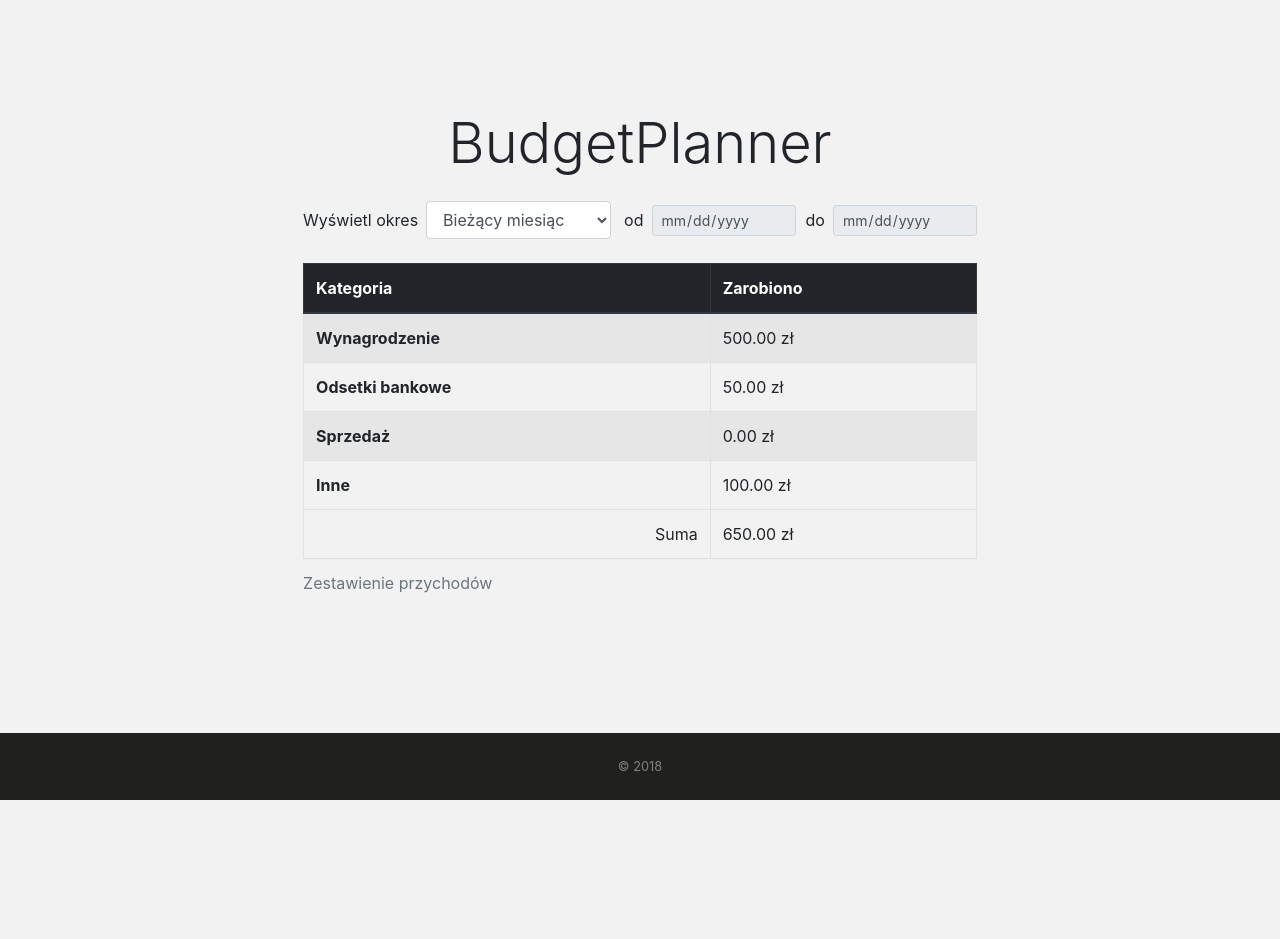
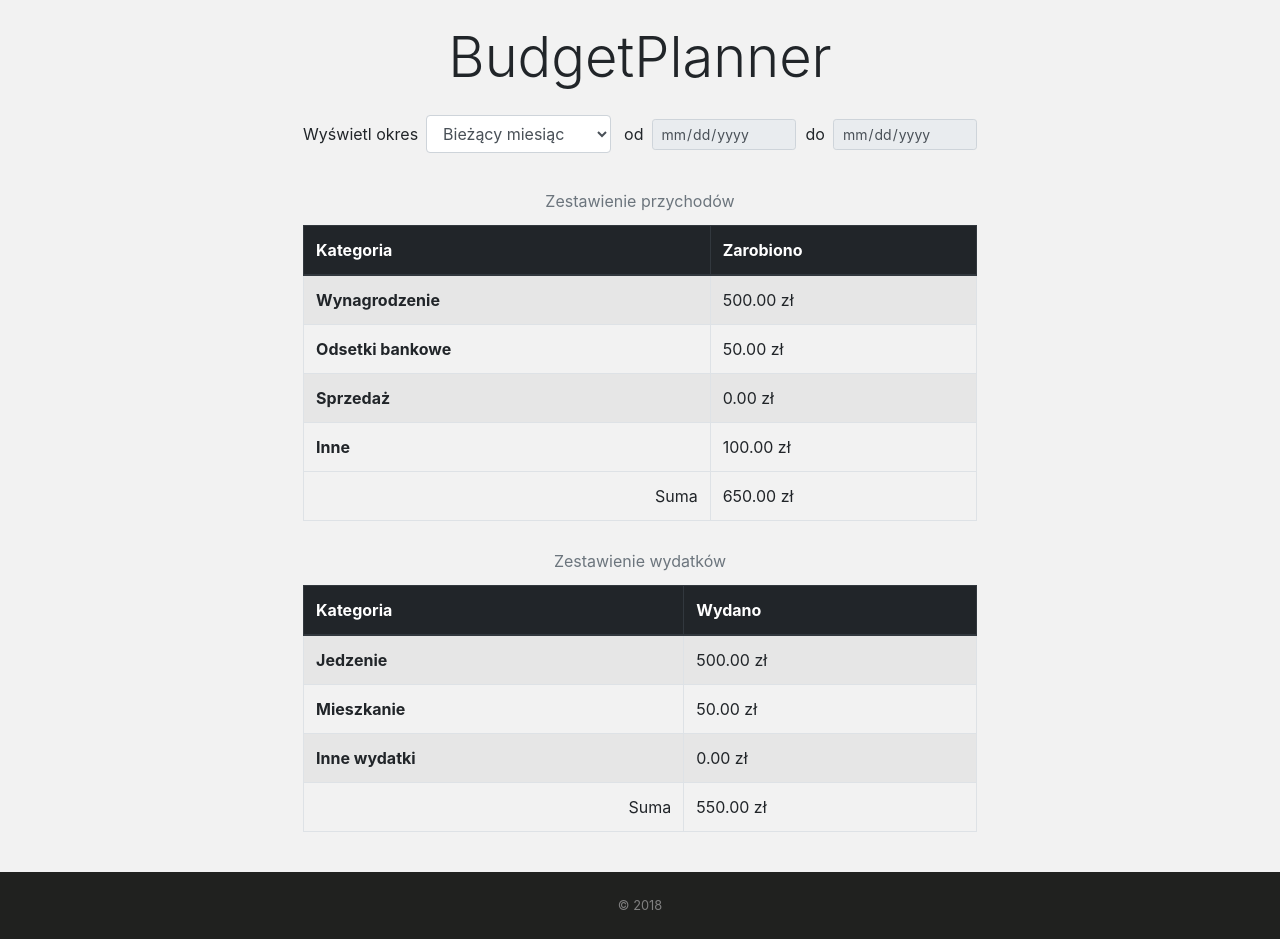
Before and after one commit to Goraf/budget-planner, a PHP site: page /reports.html in a window 1280 px wide. Before the commit the page ends 800 px from the top, so only its background shows below. Run offline with PHP 8.4, Linux system fonts and the light colour scheme.

Commit message:
Add table for expenses with sample data

```diff
--- a/reports.html
+++ b/reports.html
@@ -38,7 +38,7 @@
           </div>
         </form>
         <table class="table table-bordered table-striped">
-          <caption>Zestawienie przychodów</caption>
+          <caption class="table-caption">Zestawienie przychodów</caption>
           <thead class="thead-dark">
             <tr>
               <th scope="col">Kategoria</th>
@@ -70,6 +70,35 @@
             </tr>
           </tfoot>
         </table>
+        <table class="table table-bordered table-striped">
+            <caption class="table-caption">Zestawienie wydatków</caption>
+            <thead class="thead-dark">
+              <tr>
+                <th scope="col">Kategoria</th>
+                <th scope="col">Wydano</th>
+              </tr>
+            </thead>
+            <tbody>
+              <tr>
+                <th scope="row">Jedzenie</th>
+                <td>500.00 zł</td>
+              </tr>
+              <tr>
+                <th scope="row">Mieszkanie</th>
+                <td>50.00 zł</td>
+              </tr>
+              <tr>
+                <th scope="row">Inne wydatki</th>
+                <td>0.00 zł</td>
+              </tr>
+            </tbody>
+            <tfoot>
+              <tr>
+                <td class="text-right">Suma</td>
+                <td>550.00 zł</td>
+              </tr>
+            </tfoot>
+          </table>
       </main>
       <footer class="page-footer">© 2018</footer>
     </div>
--- a/style.css
+++ b/style.css
@@ -43,3 +43,8 @@ body {
     padding: 0;
     margin-top: 1rem;
 }
+
+.table-caption {
+    caption-side: top;
+    text-align: center;
+}
```
